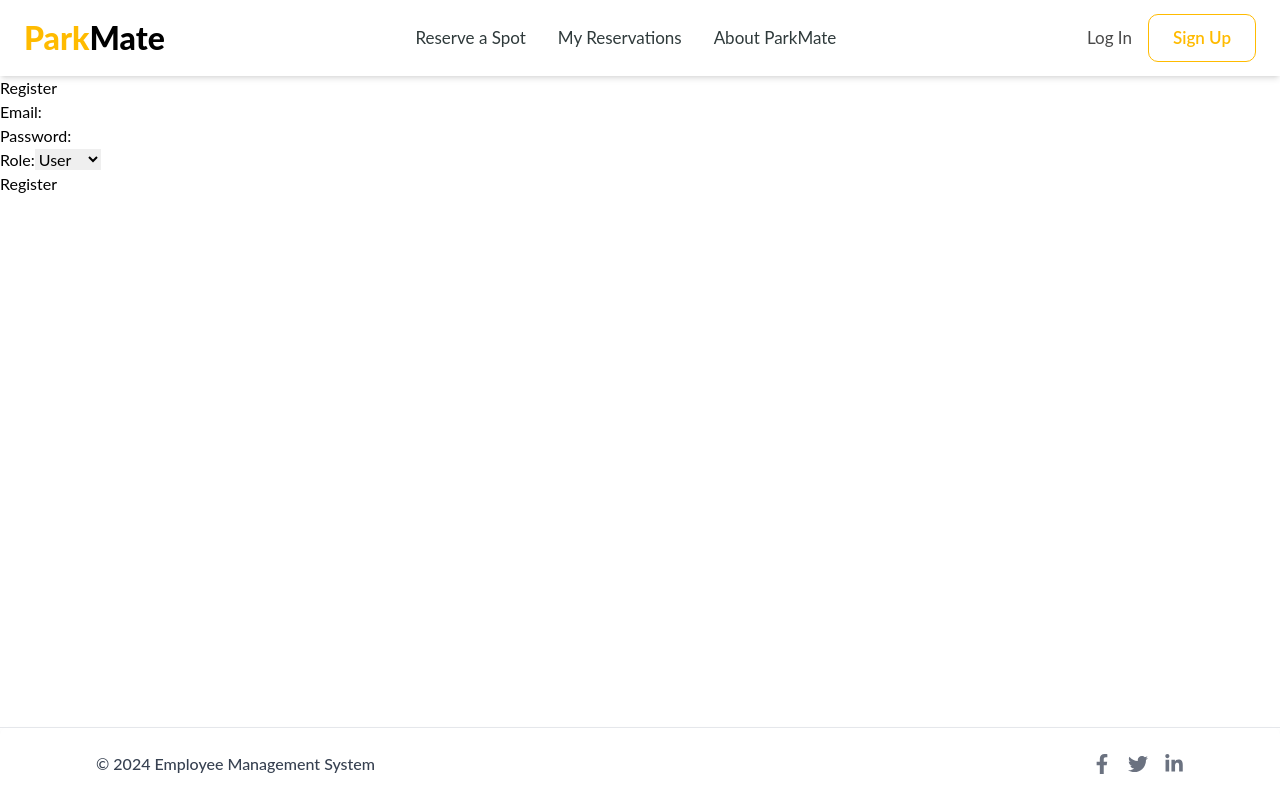
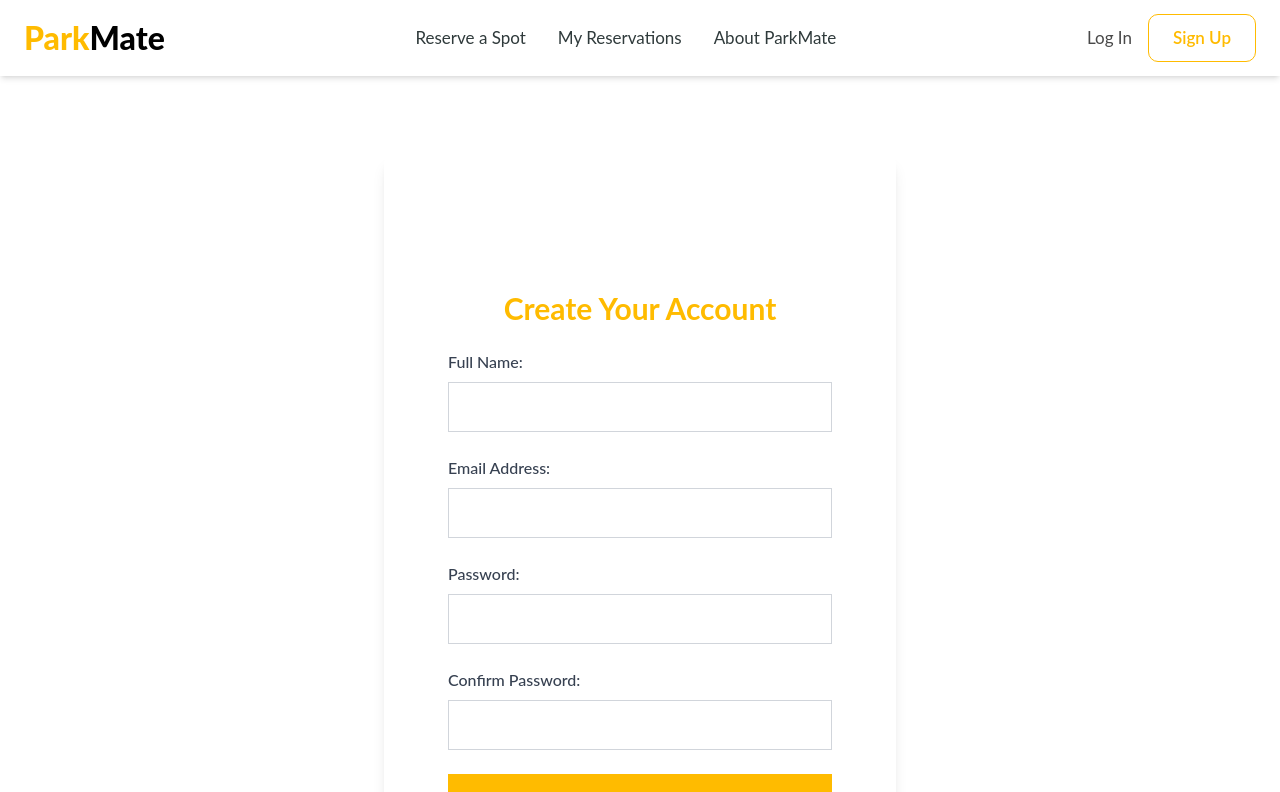
Before and after one commit to abhixsh/parkmate-frontend, a React (Vite) app: page /register in a window 1280 px wide. Shown: the top 792 px of the page. Built offline with nearby package versions, Linux system fonts and the light colour scheme.

Commit message:
refactor Login and Register components: enhance UI with improved styling, add full name and confirm password fields, and update form structure

```diff
--- a/src/components/Login.jsx
+++ b/src/components/Login.jsx
@@ -1,4 +1,3 @@
-// src/components/Login.jsx
 import React, { useState } from 'react';
 
 const Login = () => {
@@ -13,40 +12,73 @@ const Login = () => {
   };
 
   return (
-    <div className="login-container">
-      <h2>Login</h2>
-      <form onSubmit={handleSubmit}>
+    <div className="container mx-auto p-6 max-w-lg bg-white rounded-lg shadow-lg mt-20">
+
+      <h2 className="text-3xl font-bold text-center text-[#FFBB00] mb-6">
+        Welcome to ParkMate
+      </h2>
+      {/* <p className="text-base text-center text-gray-600 mb-6">
+          Login to reserve your parking spot or manage the parking lot
+        </p> */}
+
+      <form onSubmit={handleSubmit} className="space-y-6">
+        {/* Email Input */}
         <div>
-          <label>Email:</label>
+          <label
+            className="block text-gray-700 font-medium mb-2"
+            htmlFor="email"
+          >
+            Email Address:
+          </label>
           <input
             type="email"
+            id="email"
+            className="w-full px-4 py-3 border border-gray-300 rounded-md focus:ring-2 focus:ring-[#FFBB00] focus:outline-none"
             value={email}
             onChange={(e) => setEmail(e.target.value)}
             required
           />
         </div>
+
+        {/* Password Input */}
         <div>
-          <label>Password:</label>
+          <label
+            className="block text-gray-700 font-medium mb-2"
+            htmlFor="password"
+          >
+            Password:
+          </label>
           <input
             type="password"
+            id="password"
+            className="w-full px-4 py-3 border border-gray-300 rounded-md focus:ring-2 focus:ring-[#FFBB00] focus:outline-none"
             value={password}
             onChange={(e) => setPassword(e.target.value)}
             required
           />
         </div>
-        <div>
-          <label>Role:</label>
-          <select
-            value={role}
-            onChange={(e) => setRole(e.target.value)}
-          >
-            <option value="user">User</option>
-            <option value="admin">Admin</option>
-          </select>
-        </div>
-        <button type="submit">Login</button>
+
+        {/* Login Button */}
+        <button
+          type="submit"
+          className="w-full bg-[#FFBB00] text-white text-lg font-semibold py-3 rounded-md hover:bg-yellow-600 transition"
+        >
+          Login
+        </button>
       </form>
+
+      <p className="mt-6 text-center text-gray-500 text-sm">
+        New to ParkMate?{" "}
+        <a
+          href="/register"
+          className="text-[#FFBB00] font-medium hover:underline"
+        >
+          Sign up
+        </a>
+      </p>
     </div>
+
+
   );
 };
 
--- a/src/components/Register.jsx
+++ b/src/components/Register.jsx
@@ -2,50 +2,123 @@
 import React, { useState } from 'react';
 
 const Register = () => {
-  const [email, setEmail] = useState('');
-  const [password, setPassword] = useState('');
-  const [role, setRole] = useState('user'); // Default to 'user' role
+  const [name, setName] = useState(''); // For Full Name
+  const [email, setEmail] = useState(''); // For Email
+  const [password, setPassword] = useState(''); // For Password
+  const [confirmPassword, setConfirmPassword] = useState(''); // For Confirm Password
+  const [role, setRole] = useState('user'); // Default to 'user' role (if needed)
 
   const handleSubmit = (e) => {
     e.preventDefault();
+    if (password !== confirmPassword) {
+      alert('Passwords do not match!');
+      return;
+    }
     // Add your registration logic here (e.g., API call for registration)
-    console.log('Registered with:', { email, password, role });
+    console.log('Registered with:', { name, email, password, role });
   };
 
   return (
-    <div className="register-container">
-      <h2>Register</h2>
-      <form onSubmit={handleSubmit}>
+    <div className="container mx-auto p-6 max-w-lg bg-white rounded-lg shadow-lg mt-20">
+    <div className="grid place-items-center min-h-screen bg-white">
+      <div className="register-container w-full max-w-md px-6 sm:px-8">
+        <h2 className="text-3xl font-bold text-center text-[#FFBB00] mb-6">
+          Create Your Account
+        </h2>
+
+        <form onSubmit={handleSubmit} className="space-y-6">
+          {/* Name Input */}
           <div>
-          <label>Email:</label>
+            <label
+              className="block text-gray-700 font-medium mb-2"
+              htmlFor="name"
+            >
+              Full Name:
+            </label>
+            <input
+              type="text"
+              id="name"
+              className="w-full px-4 py-3 border border-gray-300 focus:ring-2 focus:ring-[#FFBB00] focus:outline-none"
+              value={name}
+              onChange={(e) => setName(e.target.value)}
+              required
+            />
+          </div>
+
+          {/* Email Input */}
+          <div>
+            <label
+              className="block text-gray-700 font-medium mb-2"
+              htmlFor="email"
+            >
+              Email Address:
+            </label>
             <input
               type="email"
+              id="email"
+              className="w-full px-4 py-3 border border-gray-300 focus:ring-2 focus:ring-[#FFBB00] focus:outline-none"
               value={email}
               onChange={(e) => setEmail(e.target.value)}
               required
             />
           </div>
+
+          {/* Password Input */}
           <div>
-          <label>Password:</label>
+            <label
+              className="block text-gray-700 font-medium mb-2"
+              htmlFor="password"
+            >
+              Password:
+            </label>
             <input
               type="password"
+              id="password"
+              className="w-full px-4 py-3 border border-gray-300 focus:ring-2 focus:ring-[#FFBB00] focus:outline-none"
               value={password}
               onChange={(e) => setPassword(e.target.value)}
               required
             />
           </div>
+
+          {/* Confirm Password Input */}
           <div>
-          <label>Role:</label>
-          <select
-            value={role}
-            onChange={(e) => setRole(e.target.value)}
+            <label
+              className="block text-gray-700 font-medium mb-2"
+              htmlFor="confirmPassword"
             >
-            <option value="user">User</option>
-            <option value="admin">Admin</option>
-          </select>
+              Confirm Password:
+            </label>
+            <input
+              type="password"
+              id="confirmPassword"
+              className="w-full px-4 py-3 border border-gray-300 focus:ring-2 focus:ring-[#FFBB00] focus:outline-none"
+              value={confirmPassword}
+              onChange={(e) => setConfirmPassword(e.target.value)}
+              required
+            />
           </div>
-        <button type="submit">Register</button>
+
+          {/* Register Button */}
+          <button
+            type="submit"
+            className="w-full bg-[#FFBB00] text-white text-lg font-semibold py-3 hover:bg-yellow-600 transition"
+          >
+            Register
+          </button>
         </form>
+
+        <p className="mt-6 text-center text-gray-500 text-sm">
+          Already have an account?{" "}
+          <a
+            href="/login"
+            className="text-[#FFBB00] font-medium hover:underline"
+          >
+            Log in
+          </a>
+        </p>
+      </div>
+    </div>
   </div>
   );
 };
```
Lines whose indentation alone changed are shown as unchanged.
